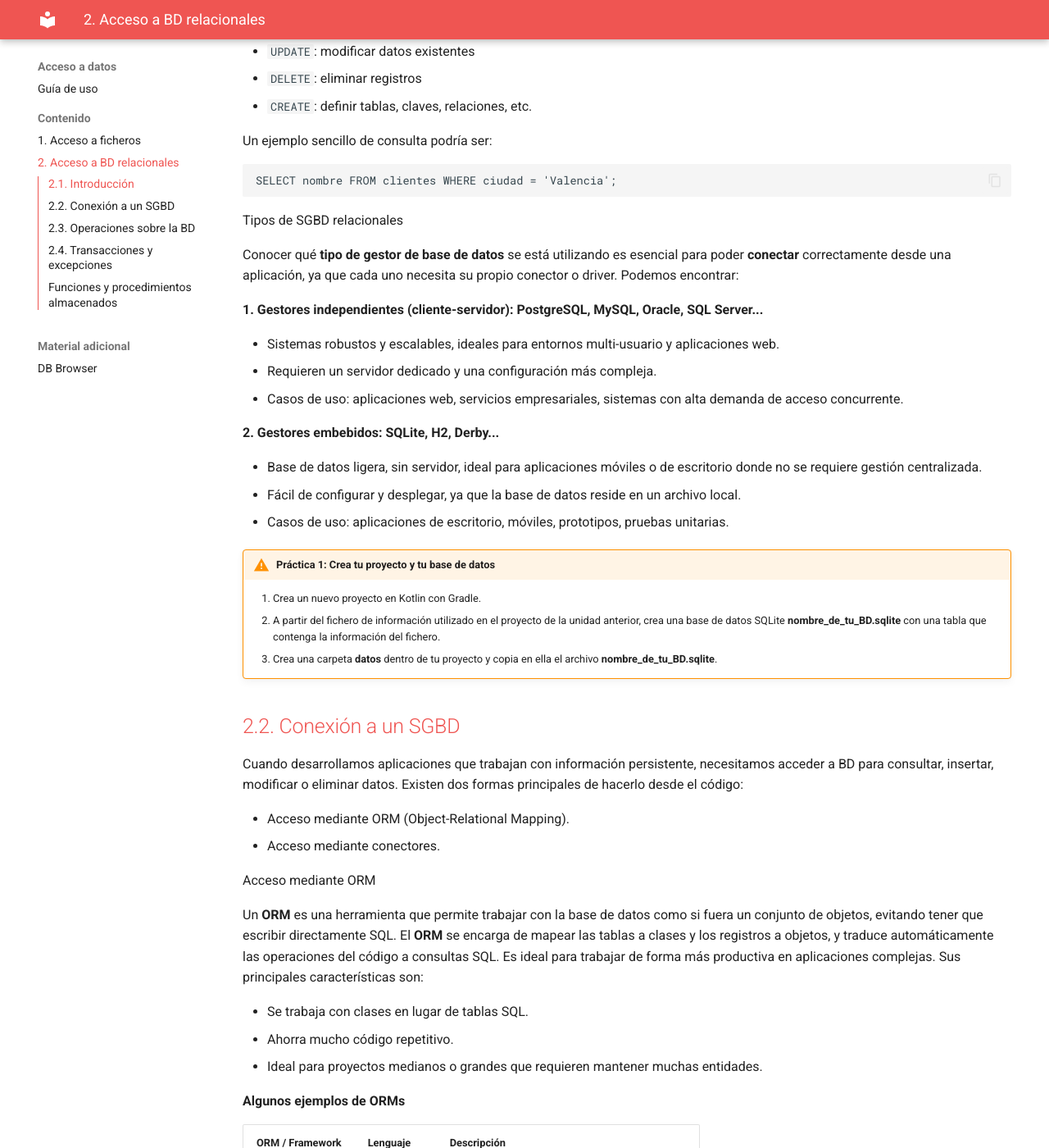
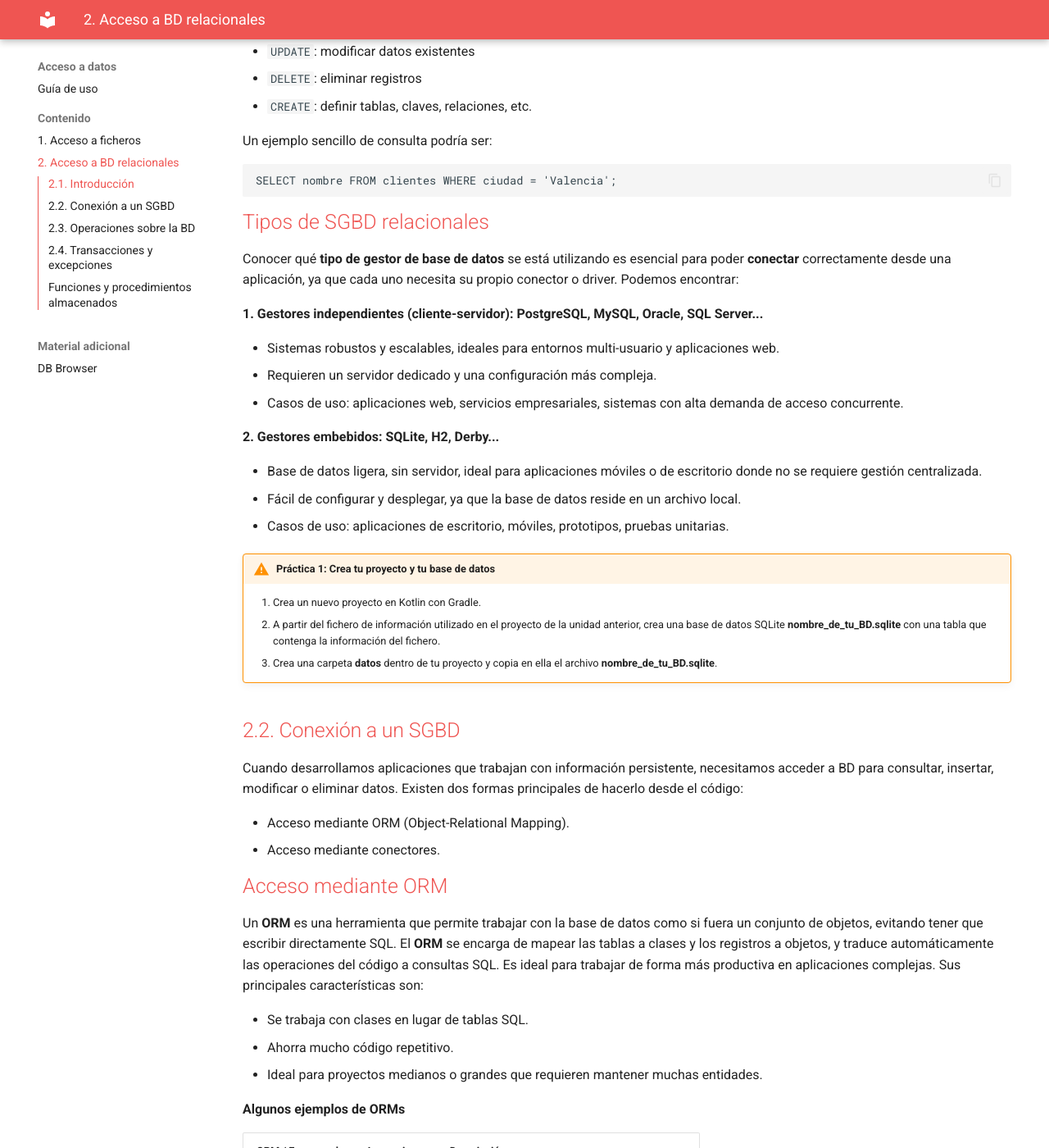
Before and after one commit to bpaterna/acceso_datos, an MkDocs documentation site: the page built from docs/2_BD_relacionales.md, in a window 1280 px wide and 1400 px high, scrolled down 1277 px. Shown: the whole window at 82% size. Built offline with MkDocs 1.6.1 and Material for MkDocs 9.7.7, drawn with Linux system fonts in a browser that asks for light colours.

Commit message:
Add files via upload

```diff
--- a/docs/stylesheets/extra.css
+++ b/docs/stylesheets/extra.css
@@ -7,6 +7,14 @@ h2{color: #ef5552 !important;}
   color: #ef5552;
   font-size: 1.5625em;
   line-height: 1.4;
+  margin: 1.6em 0 .64em;
+  font-weight: lighter;
+}
+
+.mi_h3 {
+  color: #ef5552;
+  font-size: 1.5625em;
+  line-height: 1.2;
   margin: 1.6em 0 .64em;
   font-weight: lighter;
 }
```
